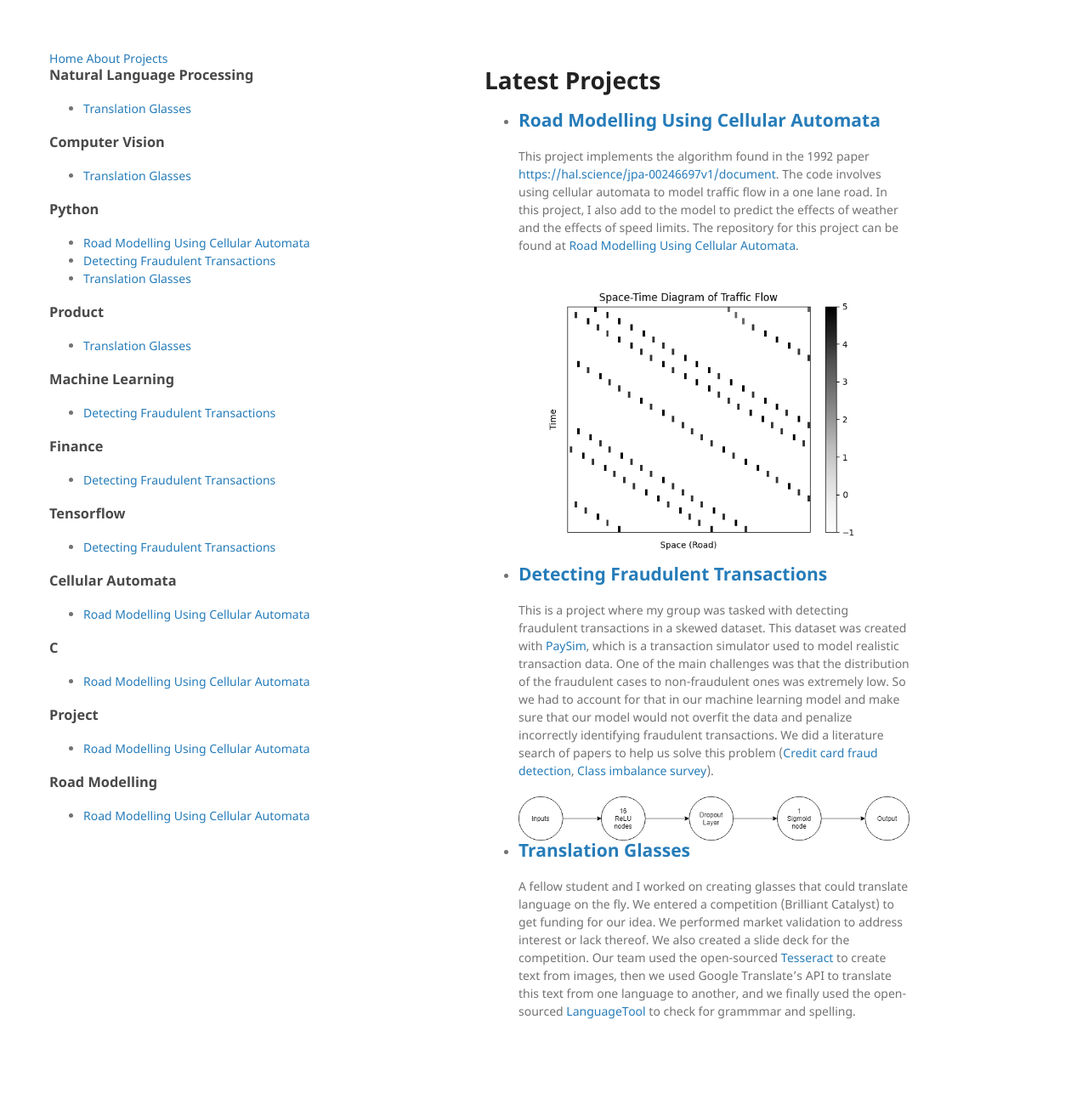
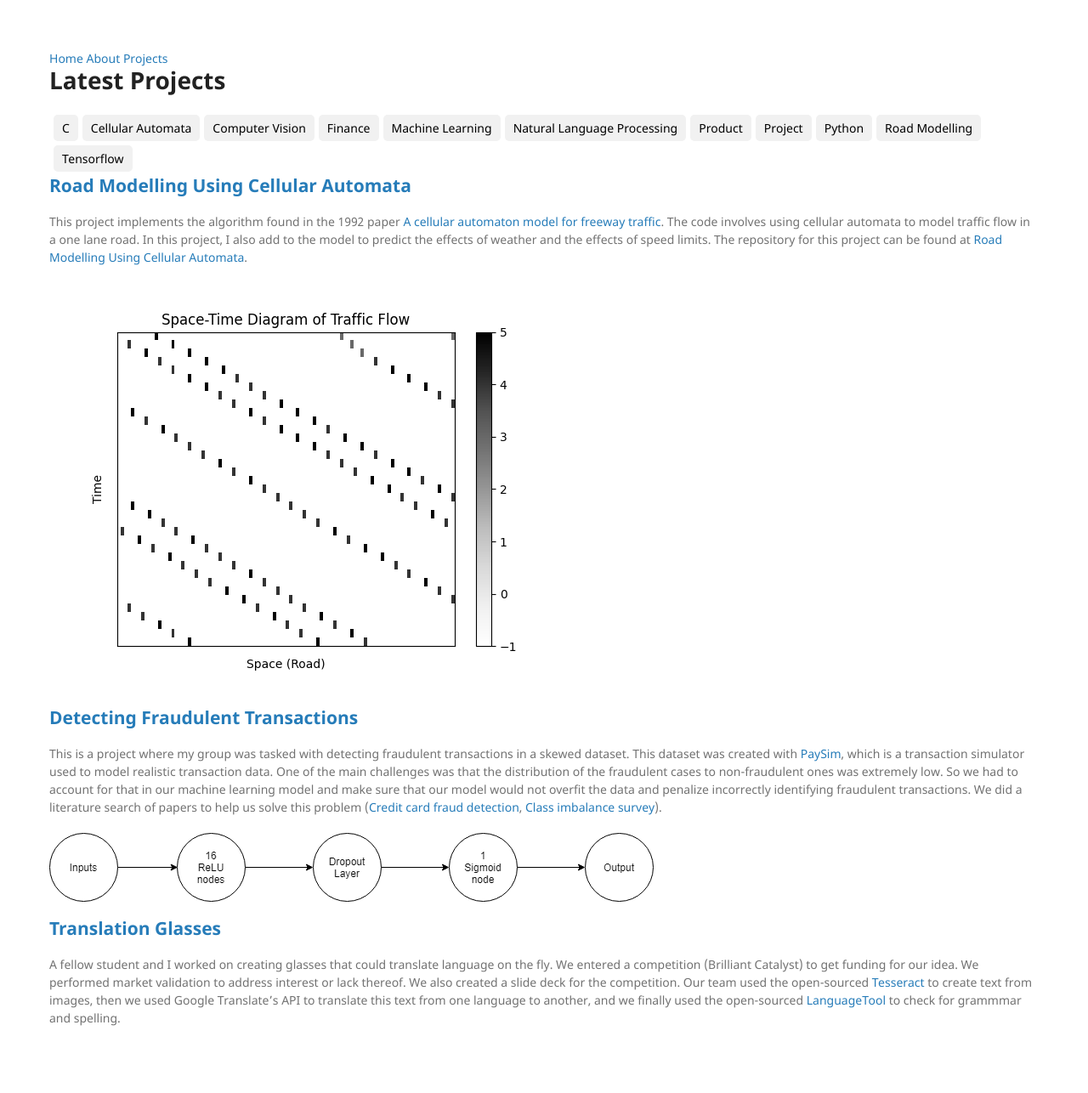
Before and after one commit to DarryenSands/DarryenSands.github.io, a Jekyll site: the page built from Projects.html, in a window 1280 px wide. Shown: the whole page at 85% size. Built offline with Jekyll 4.4.1, drawn with Linux system fonts in a browser that asks for light colours.

Commit message:
Added to projects and layouts and posts

```diff
--- a/Projects.html
+++ b/Projects.html
@@ -4,25 +4,25 @@
 ---
 
 <h1>Latest Projects</h1>
+<div class="dropdown-container">
+    <ul id="dropdown" class="dropdown">
+        {% assign all_tags = site.posts | map: 'tags' | uniq | sort %}
+        {% for tag in all_tags %}
+        <li class="dropdown-item" data-tag="{{ tag }}">
+            <a href="javascript:void(0);" onclick="filterPostsByTag('{{ tag }}', this)">{{ tag }}</a>
+        </li>
+        {% endfor %}
+    </ul>
+</div>
 
-<div="Wrapper">
-	<ul>
-	  {% for post in site.posts %}
-		<li>
-		  <h2><a href="{{ post.url }}">{{ post.title }}</a></h2>
-		  {{ post.excerpt }}
-		  {{post.image }}
-		</li>
-	  {% endfor %}
-	</ul>
+<div id="posts-container">
+    {% for post in site.posts %}
+    <div class="post-item" data-tags="{{ post.tags | join: ',' }}">
+        <h2><a href="{{ post.url }}">{{ post.title }}</a></h2>
+        <p>{{ post.excerpt }}</p>
+		<p> {{post.image }} </p>
+    </div>
+    {% endfor %}
 </div>
-<div="Wrapper>
-{% for tag in site.tags %}
-  <h3>{{ tag[0] }}</h3>
-  <ul>
-    {% for post in tag[1] %}
-      <li><a href="{{ post.url }}">{{ post.title }}</a></li>
-    {% endfor %}
-  </ul>
-{% endfor %}
-</div>
+
+<script src="{{ "/assets/js/Filtering.js" | relative_url }}"></script>
--- a/_layouts/page.html
+++ b/_layouts/page.html
@@ -10,14 +10,10 @@
 	<link rel="stylesheet" href="/assets/css/styles.css">
   </head>
   <body>
-    <div class="wrapper">
       <header>
 	  </header>
-      <section>
       {{ content }}
 
-      </section>
-    </div>
     <script src="{{ "/assets/js/scale.fix.js" | relative_url }}"></script>
   </body>
 </html>
--- a/_posts/2023-01-01-RoadModellingUsingCellularAutomata.md
+++ b/_posts/2023-01-01-RoadModellingUsingCellularAutomata.md
@@ -7,7 +7,7 @@
 image: <img src = "\assets\img\RoadValues.png" alt = "Road Modelling">
 ---
 
-This project implements the algorithm found in the 1992 paper <https://hal.science/jpa-00246697v1/document>. The code involves using cellular automata to model traffic flow in a one lane road. In this project, I also add to the model to predict the effects of weather and the effects of speed limits. The repository for this project can be found at [Road Modelling Using Cellular Automata](https://github.com/DarryenSands/MCSC6040-FinalProject).
+This project implements the algorithm found in the 1992 paper [A cellular automaton model for freeway traffic](https://hal.science/jpa-00246697v1/document). The code involves using cellular automata to model traffic flow in a one lane road. In this project, I also add to the model to predict the effects of weather and the effects of speed limits. The repository for this project can be found at [Road Modelling Using Cellular Automata](https://github.com/DarryenSands/MCSC6040-FinalProject).
 
 <!-- excerpt -->
 
--- a/_sass/jekyll-theme-minimal.scss
+++ b/_sass/jekyll-theme-minimal.scss
@@ -197,6 +197,57 @@
     margin: 0 auto;
 }
 
+/* Container for dropdown */
+.dropdown-container {
+    display: flex;
+    justify-content: flex-start; /* Align to the left */
+    align-items: center; /* Center items vertically */
+    width: auto; /* Adjust width based on content */
+}
+
+/* Dropdown list */
+.dropdown {
+    display: flex;
+    flex-wrap: wrap; /* Allow wrapping if there are many tags */
+    list-style: none;
+    padding: 5px;
+    margin: 0;
+    gap: 5px; /* Add spacing between tags */
+}
+
+/* Individual dropdown items */
+.dropdown-item {
+    padding: 5px 10px;
+    background-color: #f1f1f1;
+    border-radius: 5px;
+    cursor: pointer;
+    transition: background 0.3s;
+}
+
+.dropdown-item:hover {
+    background-color: #ddd;
+}
+
+/* Active (selected) tag */
+.dropdown-item a {
+    text-decoration: none;
+    color: black;
+    display: block;
+}
+
+.dropdown-item a.active {
+    background-color: #4CAF50;
+    color: white;
+    padding: 5px 10px;
+    border-radius: 5px;
+}
+
+/* Styling for posts */
+.post-item {
+    margin-bottom: 20px;
+}
+
+
 section {
   width:500px;
   float:right;
--- /dev/null
+++ b/assets/js/Filtering.js
@@ -0,0 +1,109 @@
+function filterTags() {
+    let input = document.getElementById("tagSearch").value.toLowerCase();
+    let items = document.querySelectorAll(".dropdown-item");
+    let posts = document.querySelectorAll(".post-item");
+
+    // Filter the tags in the dropdown
+    items.forEach(item => {
+        let tag = item.getAttribute("data-tag").toLowerCase();
+        if (tag.includes(input)) {
+            item.style.display = "block";  // Show matching tags
+        } else {
+            item.style.display = "none";  // Hide non-matching tags
+        }
+    });
+
+    // Filter the posts based on the search input
+    if (input === "") {
+        // If search input is empty, show all posts
+        posts.forEach(post => {
+            post.style.display = "block";
+        });
+    } else {
+        // Otherwise, show only the posts with tags that match the search input
+        posts.forEach(post => {
+            let tags = post.getAttribute("data-tags").split(",");
+            let showPost = tags.some(tag => tag.toLowerCase().includes(input));
+            post.style.display = showPost ? "block" : "none";
+        });
+    }
+}
+
+
+// Function to filter posts based on the selected tag
+function filterPostsByTag(tag, element) {
+    let posts = document.querySelectorAll(".post-item");
+
+    // Highlight the clicked tag
+    let tags = document.querySelectorAll(".dropdown-item a");
+    tags.forEach(tagItem => tagItem.classList.remove("active"));
+    element.classList.add("active");
+
+    // Filter posts based on the selected tag
+    posts.forEach(post => {
+        let postTags = post.getAttribute("data-tags").split(",");
+        if (postTags.includes(tag)) {
+            post.style.display = "block";  // Show matching posts
+        } else {
+            post.style.display = "none";   // Hide non-matching posts
+        }
+    });
+
+    // Set a flag to indicate that a tag was clicked
+    document.body.setAttribute("data-filter-active", "true");
+}
+
+// Function to reset post visibility when clicking outside the dropdown
+document.addEventListener("click", function (event) {
+    let dropdown = document.getElementById("dropdown");
+
+    // Check if the click is outside the dropdown
+    if (!dropdown.contains(event.target)) {
+        let posts = document.querySelectorAll(".post-item");
+
+        // Show all posts again
+        posts.forEach(post => {
+            post.style.display = "block";
+        });
+
+        // Remove active tag highlighting
+        let tags = document.querySelectorAll(".dropdown-item a");
+        tags.forEach(tagItem => tagItem.classList.remove("active"));
+
+        // Remove filter-active flag
+        document.body.removeAttribute("data-filter-active");
+    }
+});
+
+
+function clearFilter() {
+    let posts = document.querySelectorAll(".post-item");
+    let selectedTagContainer = document.getElementById("selected-tag");
+    let clearButton = document.getElementById("clear-filter");
+    let tags = document.querySelectorAll(".dropdown-item a");
+
+    // Show all posts
+    posts.forEach(post => post.style.display = "block");
+
+    // Clear selection and hide clear button
+    selectedTagContainer.textContent = "";
+    clearButton.style.display = "none";
+
+    // Remove highlight
+    tags.forEach(tag => tag.classList.remove("active"));
+}
+
+function showDropdown() {
+    let dropdown = document.getElementById("dropdown");
+    dropdown.style.display = "block"; // Show dropdown when search bar is focused
+}
+
+function hideDropdown(event) {
+    let dropdown = document.getElementById("dropdown");
+    let searchInput = document.getElementById("tagSearch");
+
+    // Hide dropdown only if the click is outside the dropdown or search bar
+    if (!dropdown.contains(event.relatedTarget) && event.relatedTarget !== searchInput) {
+        dropdown.style.display = "none";
+    }
+}
```
Also changed, not shown: _posts/2021-01-01-DetectingFraudulentTransactions.md (+1 -1 lines).
